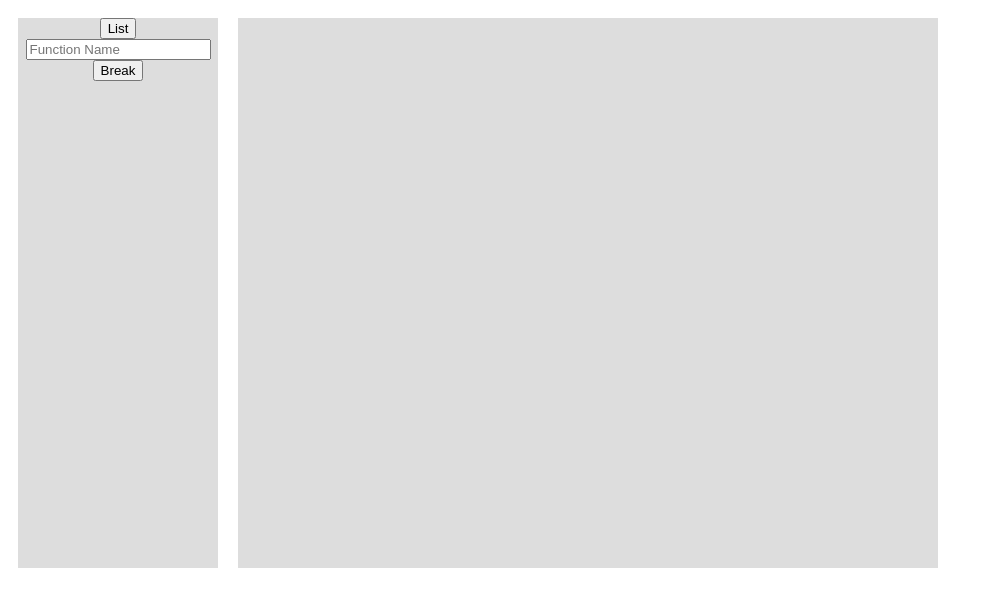
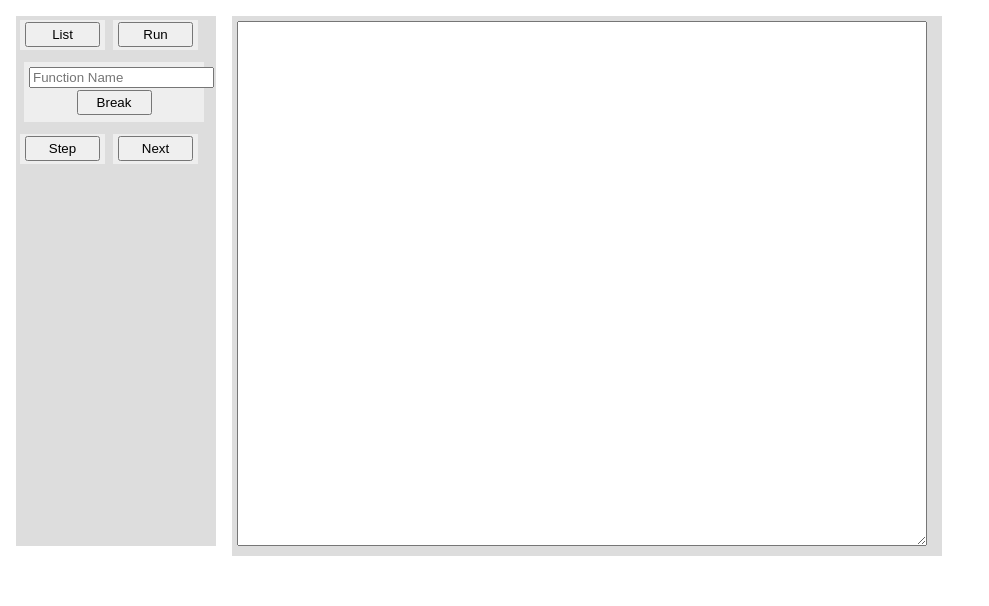
Before and after one commit to mddubey/Node_webkit_GDB, a website with bundled scripts: page GDB_Ui/commands.html in a window 1280 px wide. Shown: the whole page, without its empty margins (0-989 px from the left). Built offline with nearby package versions, Linux system fonts and the light colour scheme.

Commit message:
Run, Break and List are working

```diff
--- a/GDB_Ui/commands.html
+++ b/GDB_Ui/commands.html
@@ -7,15 +7,27 @@
 </head>
 <body>
 	<div id = "commands">
-		<input type = "button" value = "List" onClick = "showList()">
-		<input type="text" name="breakFunction" placeholder="Function Name">
-		<input type = "button" value = "Break" onClick = "break()">
+		<div class = "option">
+			<input type = "button" value = "List" onClick = "showList()">
+		</div>
+		<div class = "option">
+			<input type = "button" value = "Run" onClick = "run()">
+		</div>
+		<div class = "option_text">
+			<input type="text" id="funcNm" placeholder="Function Name">
+			<input type = "button" value = "Break" onClick = "insertBreakPoint()">
+		</div>
+		<div class = "option">
+			<input type = "button" value = "Step" onClick = "step()">
+		</div>
+		<div class = "option">
+			<input type = "button" value = "Next" onClick = "next()">
+		</div>
 
 	</div>
 	<div id = "output">
-		<pre id = "paragraph">
-
-		</pre>
+		<textarea id = "paragraph" name="">
+		</textarea>
 	</div>
 
 </body>
--- a/GDB_Ui/startDebug.js
+++ b/GDB_Ui/startDebug.js
@@ -14,7 +14,8 @@ function startDebug (fileName) {
 												// register one or more handlers
 	gdb.stdout.setEncoding('utf-8');
 	gdb.stdout.on('data', function (data) {
-	  	$('#paragraph')[0].textContent = $('#paragraph')[0].textContent.concat(data + '\n');
+		data = data + '-------------\n';
+	  	$('#paragraph')[0].value = $('#paragraph')[0].value.concat(data);
 	});
 	gdb.stderr.on('data', function (data) {
 	  console.log('stderr: ' + data);
@@ -26,3 +27,13 @@ function startDebug (fileName) {
 function showList(){
 	gdb.stdin.write('list'+'\n');
 };
+
+function insertBreakPoint(){
+	var funcNm = $('#funcNm')[0].value;
+	console.log(funcNm);
+	gdb.stdin.write('break ' + funcNm + '\n');
+}
+
+function run(){
+	gdb.stdin.write('run' + '\n');
+}
--- a/GDB_Ui/style.css
+++ b/GDB_Ui/style.css
@@ -9,9 +9,9 @@ p{
 
 div{
 	background-color: #dddddd;
-	margin: 10;
-	border: 2 solid gray;
-	height: 550;
+	margin: 8;
+	/*border: 2 solid gray;*/
+	height: 530;
 	float: left;
 }
 
@@ -21,4 +21,32 @@ div{
 }
 #output{
 	width: 700;
+	padding: 5;
 }
+
+textarea{
+	width: 690;
+	height: 525;
+	font-size: 125%;
+	text-align: justify;
+}
+
+.option{
+	width: 85;
+	height: 30;
+	background-color: #eeeeee;
+	margin: 4;
+}
+
+input[type="button"]{
+	margin: 2;
+	width: 75;
+	height: 25;
+}
+
+.option_text{
+	padding: 5;
+	width: 170;
+	height: 50;
+	background-color: #eeeeee;
+}
```
